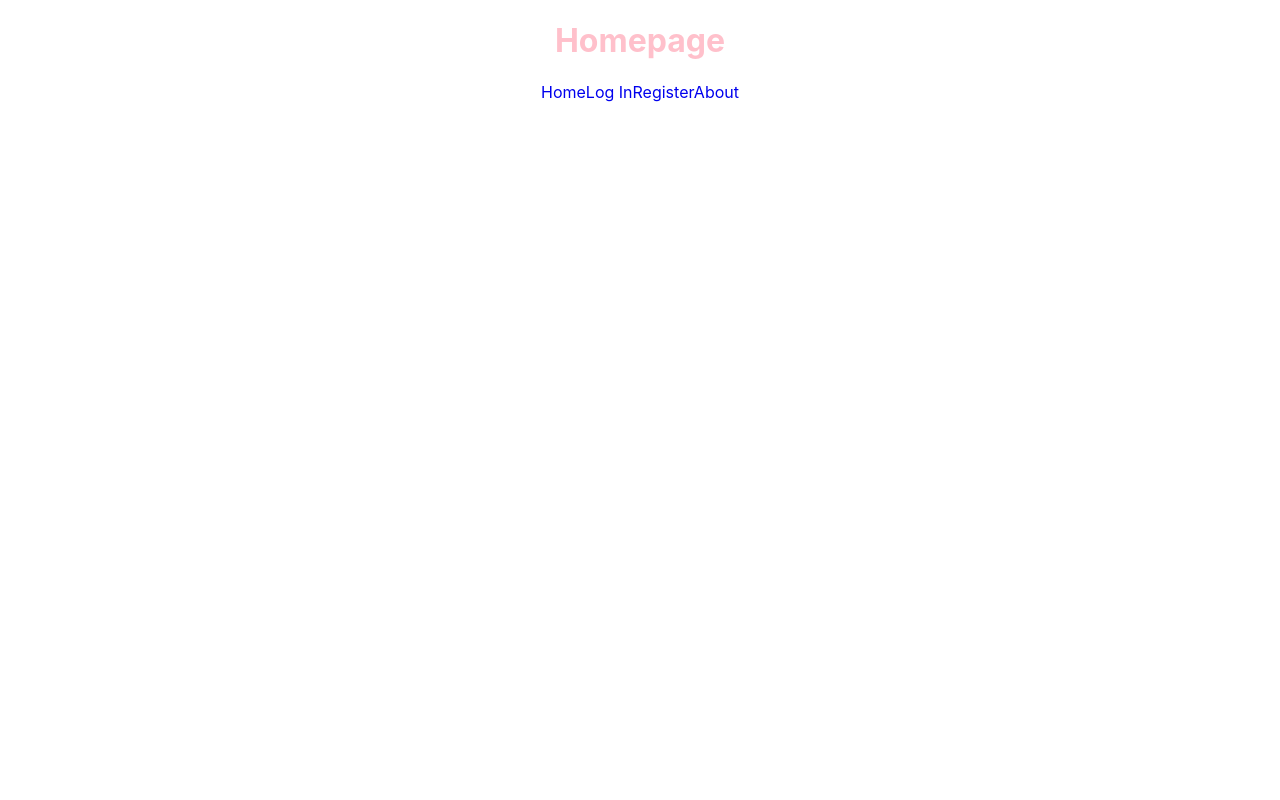
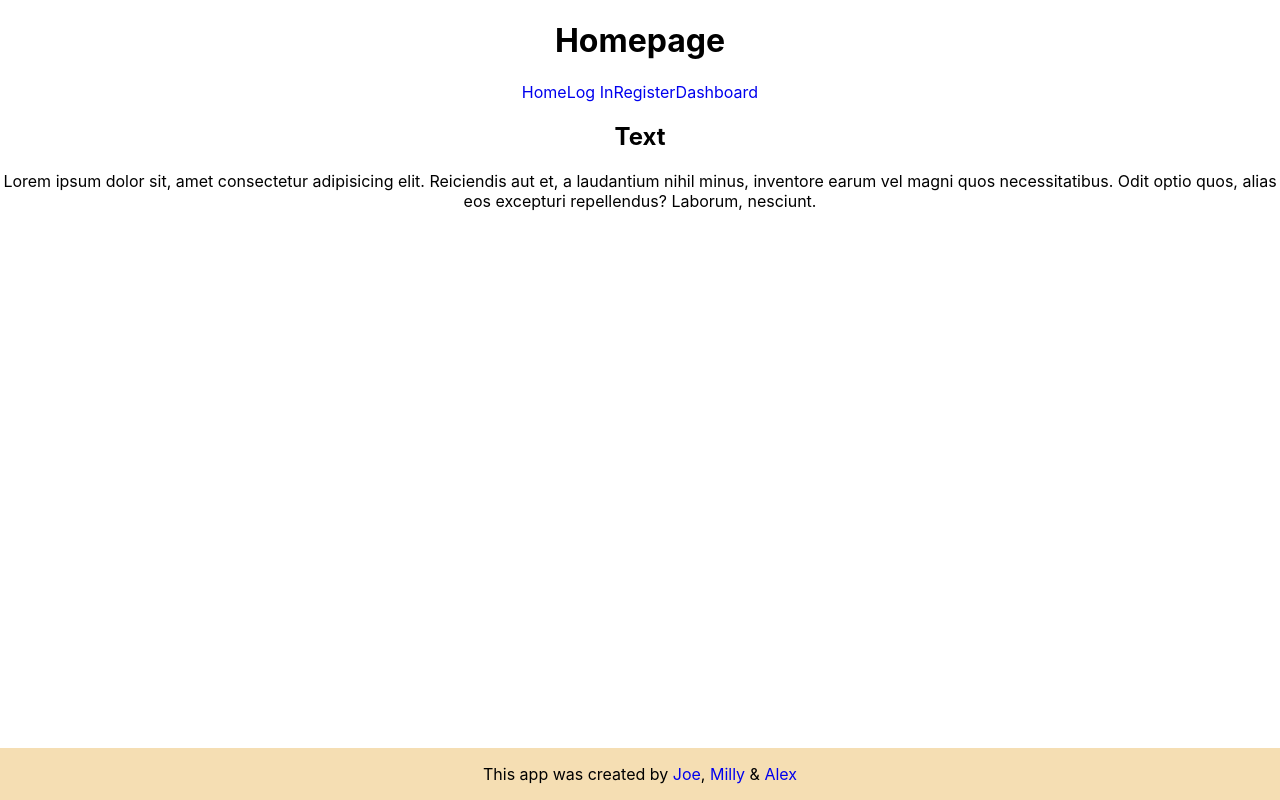
Before and after one commit to millyarkwright/sei-project-03-fe, a React (Create React App) app: page / in a window 1280 px wide. Built offline with nearby package versions, Linux system fonts and the light colour scheme.

Commit message:
added more components

```diff
--- a/src/App.css
+++ b/src/App.css
@@ -41,3 +41,11 @@ a {
     transform: rotate(360deg);
   }
 }
+
+.fixed-bottom {
+  width: 100%;
+  position: fixed;
+  bottom: 0;
+  text-align: center;
+  background-color: wheat
+}
--- a/src/App.js
+++ b/src/App.js
@@ -2,17 +2,23 @@ import logo from './logo.svg'
 import './App.css'
 import Homepage from './components/Homepage'
 import { BrowserRouter, Routes, Route } from "react-router-dom"
+import Dashboard from './components/Dashboard'
+import StickyFooterBar from './components/StickyFooterBar'
 
 
 function App() {
   return (
+    <>
       <div className="App">
         <BrowserRouter>
           <Routes>
-          <Route path="/" element= {<Homepage/>}></Route>
+            <Route path="/" element={<Homepage />}></Route>
+            <Route path="/dashboard" element={<Dashboard />}></Route>
           </Routes>
         </BrowserRouter>
       </div>
+      <StickyFooterBar></StickyFooterBar>
+    </>
   )
 }
 
--- /dev/null
+++ b/src/components/Dashboard.js
@@ -0,0 +1,11 @@
+const Dashboard = () => {
+
+  return (
+    <>
+    <h1>Dashboard</h1>
+    </>
+  )
+
+}
+
+export default Dashboard
--- a/src/components/Homepage.js
+++ b/src/components/Homepage.js
@@ -15,19 +15,26 @@ const Homepage = () => {
       buttonName: "Register",
       path: "/register"
     },
-    {
-      buttonName: "About",
-      path: "/about"
-    }
+     {
+       buttonName: "Dashboard",
+       path: "/dashboard"
+     }
    ]
 
   return (<>
     <h1>Homepage</h1>
+
     {navButtons.map((option, index) => {
       return (<Link to={option.path} key={index}>
         {option.buttonName}
       </Link>)
     })}
+
+
+    <div>
+      <h2>Text</h2>
+        <p>Lorem ipsum dolor sit, amet consectetur adipisicing elit. Reiciendis aut et, a laudantium nihil minus, inventore earum vel magni quos necessitatibus. Odit optio quos, alias eos excepturi repellendus? Laborum, nesciunt.</p>
+    </div>
   </>)
 }
 
--- /dev/null
+++ b/src/components/StickyFooterBar.js
@@ -0,0 +1,11 @@
+
+const StickyFooterBar = () => {
+  return (
+    <div className="fixed-bottom">
+      <p>This app was created by <a href="https://github.com/JRose117/" target="_blank">Joe</a>, <a href="https://github.com/millyarkwright" target="_blank">Milly</a> & <a href="https://github.com/hal-alex" target="_blank">Alex</a></p>
+
+    </div>
+  )
+}
+
+export default StickyFooterBar
--- a/src/index.css
+++ b/src/index.css
@@ -11,7 +11,7 @@ code {
   font-family: source-code-pro, Menlo, Monaco, Consolas, 'Courier New',
     monospace;
 }
-
+/*
 h1 {
   color: pink;
-}
+} */
```
Also changed, not shown: src/components/Login.js (added), src/components/Register.js (added). Lines whose indentation alone changed are shown as unchanged.
